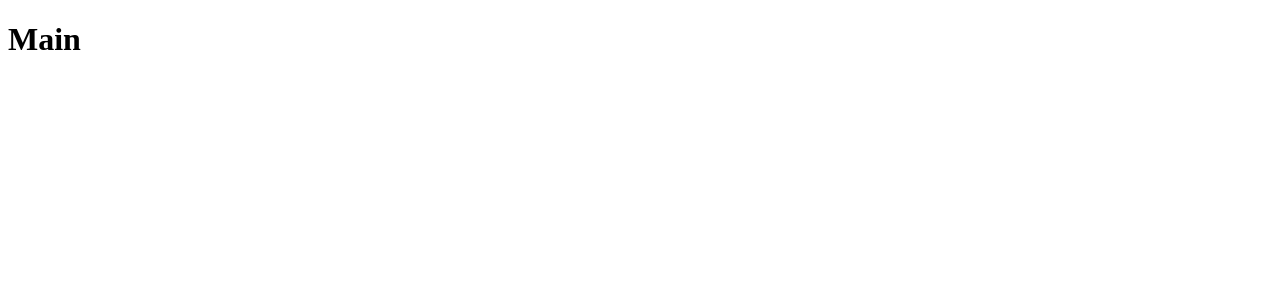
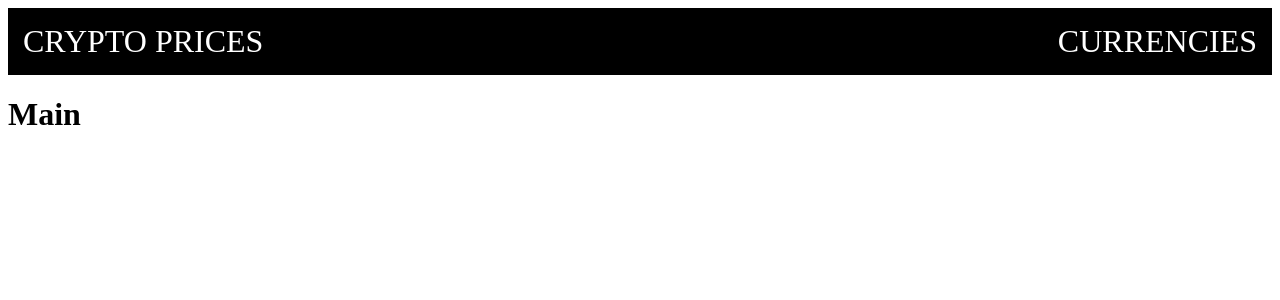
Before and after one commit to ejkim000/cryptoprices, a React (Vite) app: page / in a window 1280 px wide. Shown: the top 300 px of the page. Built offline with nearby package versions, Linux system fonts and the light colour scheme.

Commit message:
Add Nav to app

```diff
--- a/src/App.jsx
+++ b/src/App.jsx
@@ -2,11 +2,13 @@ import { Route, Routes } from 'react-router-dom';
 import Currencies from './pages/Currencies';
 import Main from './pages/Main';
 import Price from './pages/Price';
+import Nav from './components/Nav';
 
 function App() {
 
   return (
     <>
+    <Nav />
       <Routes>
         <Route path='/' element={<Main />} />
         <Route path='/currencies' element={<Currencies />} />
--- a/src/main.jsx
+++ b/src/main.jsx
@@ -1,6 +1,7 @@
 import React from 'react';
 import ReactDOM from 'react-dom/client';
 import App from './App.jsx';
+import './index.css';
 import { BrowserRouter as Router } from 'react-router-dom';
 
 ReactDOM.createRoot(document.getElementById('root')).render(
```
